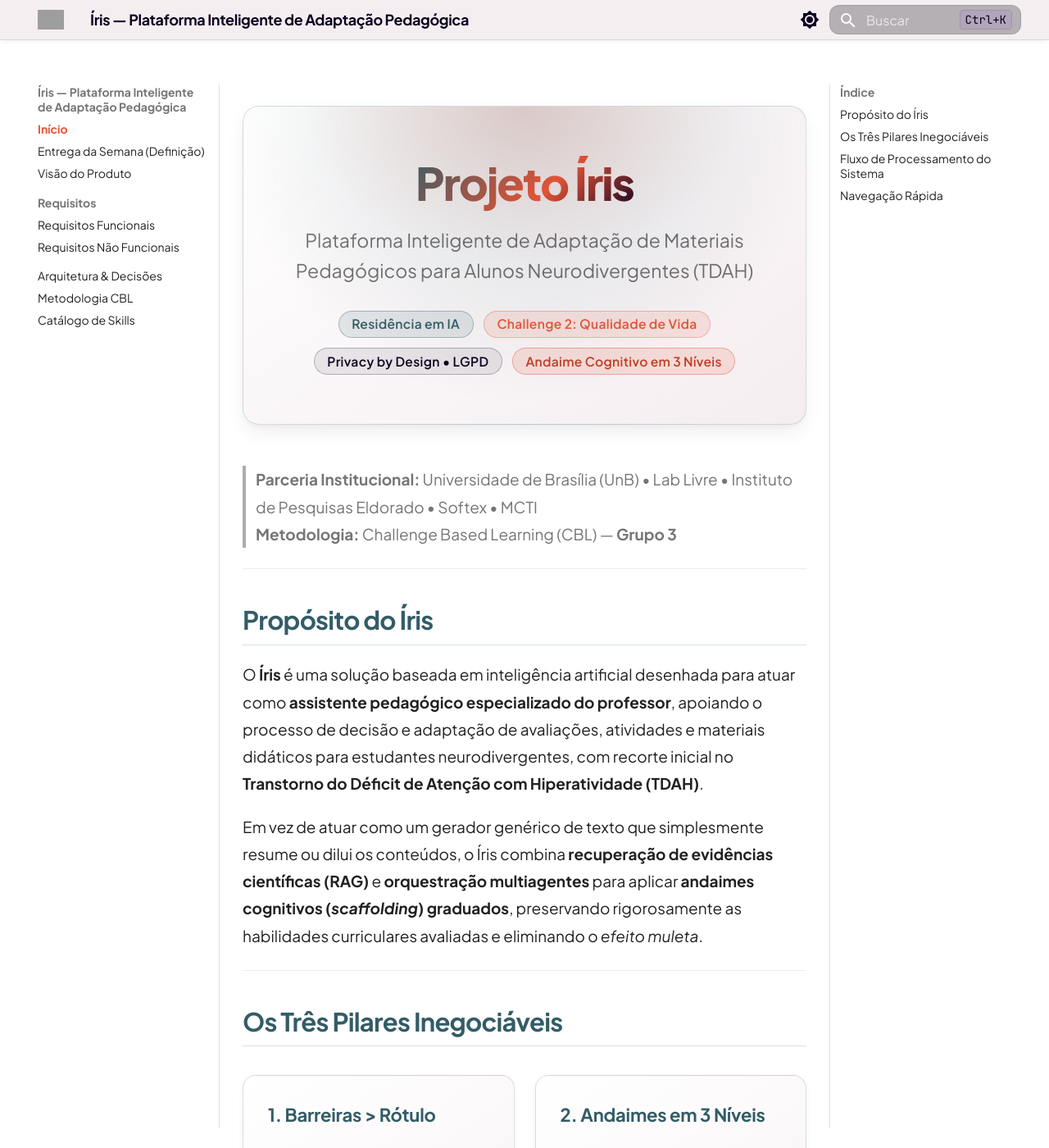
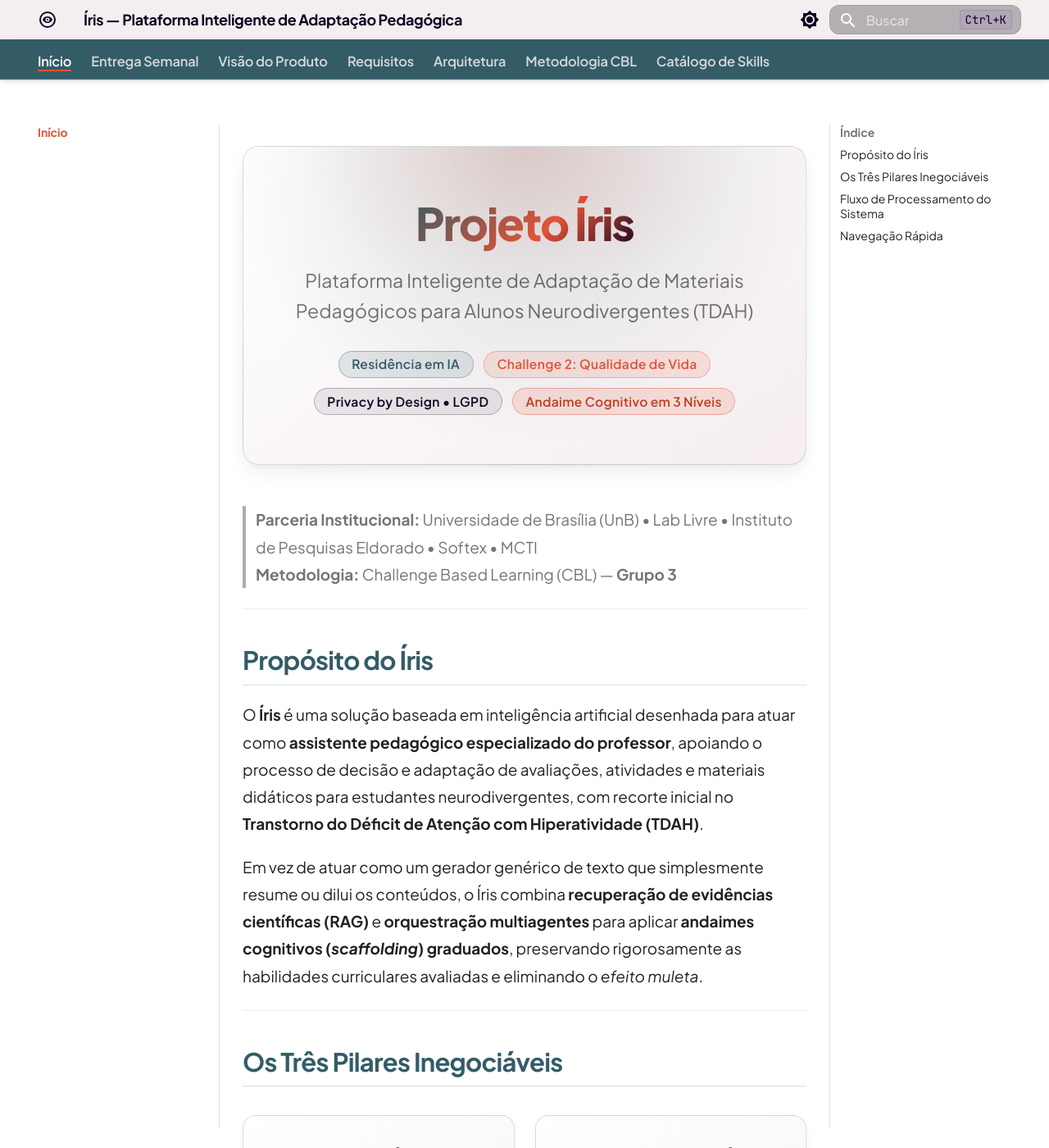
Before and after one commit to challenge-2-residencia-ia-grupo-3/Iris, an MkDocs documentation site: the page built from docs/index.md, in a window 1280 px wide and 1400 px high. Shown: the whole window at 82% size. Built offline with MkDocs 1.6.1 and Material for MkDocs 9.7.7, drawn with Linux system fonts in a browser that asks for light colours; grey boxes are pictures that could not be loaded.

Commit message:
fix(docs): arruma tabs horizontais, icone do logo e adiciona workflow de deploy

```diff
--- a/docs/stylesheets/extra.css
+++ b/docs/stylesheets/extra.css
@@ -108,6 +108,50 @@
 .md-header__title {
   font-weight: 700;
   letter-spacing: -0.02em;
+}
+
+/* --------------------------------------------------------------------------
+   3.1. Barra de Navegação Horizontal (Tabs no Topo)
+   -------------------------------------------------------------------------- */
+.md-tabs {
+  background-color: var(--iris-slate) !important;
+  border-bottom: 1px solid rgba(245, 237, 240, 0.15);
+  box-shadow: 0 2px 8px rgba(13, 2, 33, 0.08);
+}
+
+.md-tabs__link {
+  font-weight: 600;
+  font-size: 0.82rem;
+  letter-spacing: -0.01em;
+  color: var(--iris-blush) !important;
+  opacity: 0.85;
+  transition: opacity 0.2s ease, color 0.2s ease;
+}
+
+.md-tabs__link:hover {
+  opacity: 1;
+  color: #FFFFFF !important;
+}
+
+.md-tabs__item--active .md-tabs__link {
+  opacity: 1;
+  color: #FFFFFF !important;
+  border-bottom: 2px solid var(--iris-terracotta) !important;
+}
+
+[data-md-color-scheme="slate"] .md-tabs {
+  background-color: rgba(13, 2, 33, 0.95) !important;
+  border-bottom: 1px solid rgba(245, 237, 240, 0.1);
+  box-shadow: 0 4px 15px rgba(0, 0, 0, 0.5);
+}
+
+[data-md-color-scheme="slate"] .md-tabs__link {
+  color: var(--iris-blush) !important;
+}
+
+[data-md-color-scheme="slate"] .md-tabs__item--active .md-tabs__link {
+  color: #FFFFFF !important;
+  border-bottom: 2px solid var(--iris-terracotta) !important;
 }
 
 /* --------------------------------------------------------------------------
--- a/mkdocs.yml
+++ b/mkdocs.yml
@@ -1,12 +1,13 @@
 site_name: "Íris — Plataforma Inteligente de Adaptação Pedagógica"
 site_description: "Documentação oficial do Projeto Íris (Challenge 2 - Residência em IA: UnB / Lab Livre / Eldorado / Softex / MCTI)"
 site_author: "Grupo 3 - Residência em IA"
+site_url: "https://challenge-2-residencia-ia-grupo-3.github.io/iris/"
 
 theme:
   name: material
   language: pt-BR
-  logo: material/eye-circle-outline
-  favicon: material/eye-circle-outline
+  icon:
+    logo: material/eye-circle-outline
   font:
     text: Plus Jakarta Sans
     code: JetBrains Mono
@@ -26,6 +27,8 @@ theme:
   features:
     - navigation.instant
     - navigation.tracking
+    - navigation.tabs          # Barra de navegacao horizontal no topo
+    - navigation.tabs.sticky   # Mantem a barra horizontal visivel ao rolar
     - navigation.sections
     - navigation.expand
     - navigation.top
@@ -71,11 +74,11 @@ extra_javascript:
 
 nav:
   - Início: index.md
-  - Entrega da Semana (Definição): definicao_projeto_entrega.md
+  - Entrega Semanal: definicao_projeto_entrega.md
   - Visão do Produto: visao_produto.md
   - Requisitos:
       - Requisitos Funcionais: requisitos_funcionais.md
       - Requisitos Não Funcionais: requisitos_nao_funcionais.md
-  - Arquitetura & Decisões: arquitetura.md
+  - Arquitetura: arquitetura.md
   - Metodologia CBL: cbl.md
   - Catálogo de Skills: skills.md
```
Also changed, not shown: 1 other file.
